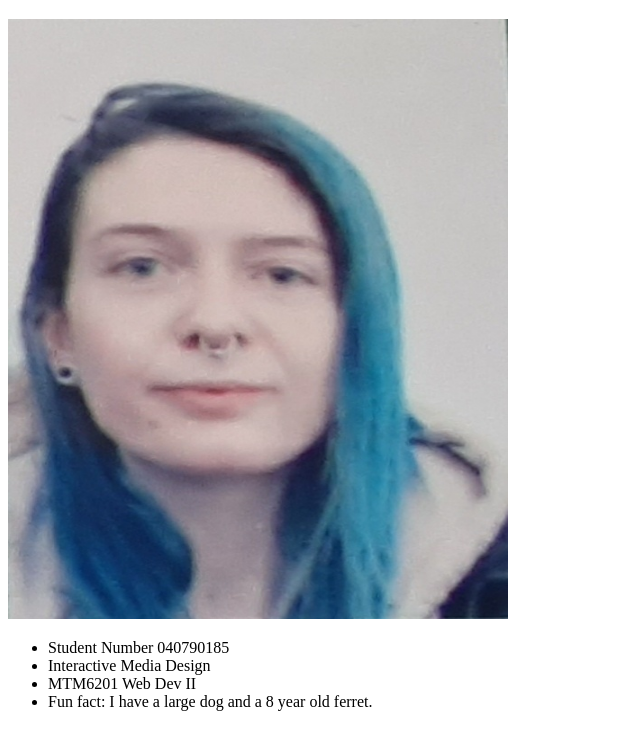
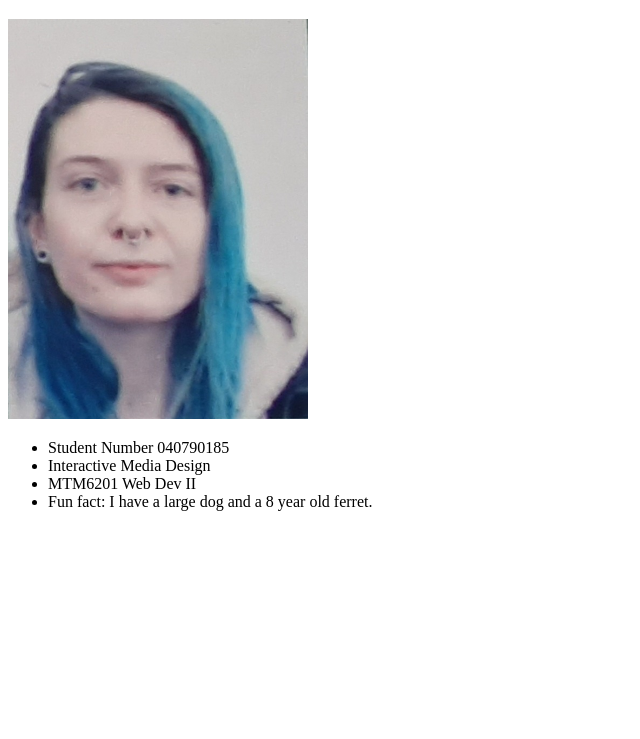
Before and after one commit to KrystalDickie/mtm6201-week1, a plain HTML site: page index.html in a window 1280 px wide. Shown: the part 61-800 px from the top of the page, without its empty margins (0-640 px from the left). Drawn offline with Linux system fonts and the light colour scheme.

Commit message:
img edited

```diff
--- a/index.html
+++ b/index.html
@@ -13,7 +13,7 @@
 <body>
     <header>
         <h1>Krystal Dickie</h1>
-        <img src="img/krystal.jpg" alt="Girl" width="500" height="600">
+        <img src="img/krystal.jpg" alt="Girl" width="300" height="400">
     </header>
     <main>
         <ul>
```
